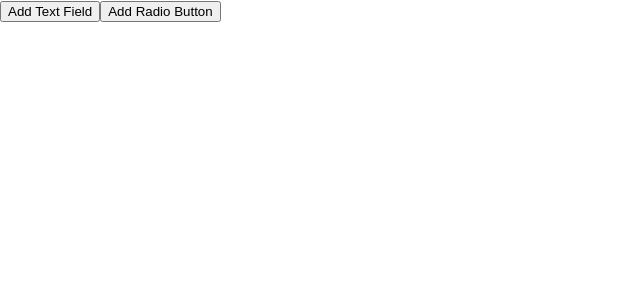
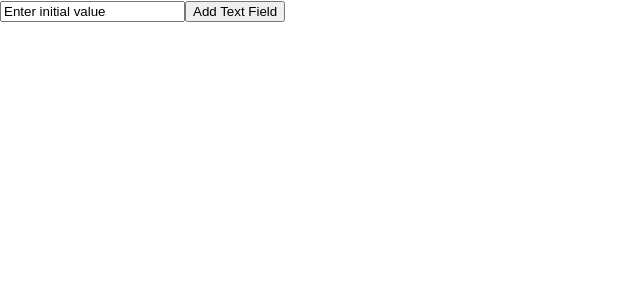
Before and after one commit to Tizdbl/react-test-app, a React (Create React App) app: page / in a window 1280 px wide. Shown: the top 300 px of the page, without its empty margins (0-640 px from the left). Built offline with nearby package versions, Linux system fonts and the light colour scheme.

Commit message:
default_value

```diff
--- a/src/App.js
+++ b/src/App.js
@@ -1,21 +1,22 @@
 import React, { useState } from 'react';
 
 function App() {
+    const [initialTextFieldValue, setInitialTextFieldValue] = useState('Enter initial value');
     const [textFields, setTextFields] = useState([]);
-  const [radioButtons, setRadioButtons] = useState([]);
 
     const handleButtonClick = () => {
-    setTextFields([...textFields, 'default value']);
-  };
-  const handleRadioButtonButtonClick = () => {
-    setRadioButtons([...radioButtons, '']);
+        setTextFields([...textFields, initialTextFieldValue]);
     };
 
     return (
         <div>
             <div>
+                <input
+                    type="text"
+                    value={initialTextFieldValue}
+                    onChange={(e) => setInitialTextFieldValue(e.target.value)}
+                />
                 <button onClick={handleButtonClick}>Add Text Field</button>
-          <button onClick={handleRadioButtonButtonClick}>Add Radio Button</button>
             </div>
             <div>
                 {textFields.map((value, index) => (
@@ -31,16 +32,6 @@ function App() {
                     />
                 ))}
             </div>
-        <div>
-          {radioButtons.map((value, index) => (
-              <input
-                  key={index}
-                  type="radio"
-                  name="radioButtonGroup"
-                  value={value}
-              />
-          ))}
-        </div>
         </div>
     );
 }
```
Lines whose indentation alone changed are shown as unchanged.
